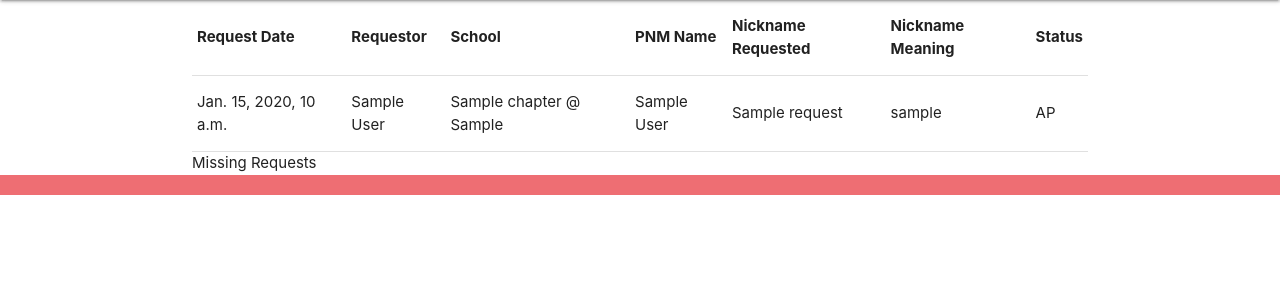
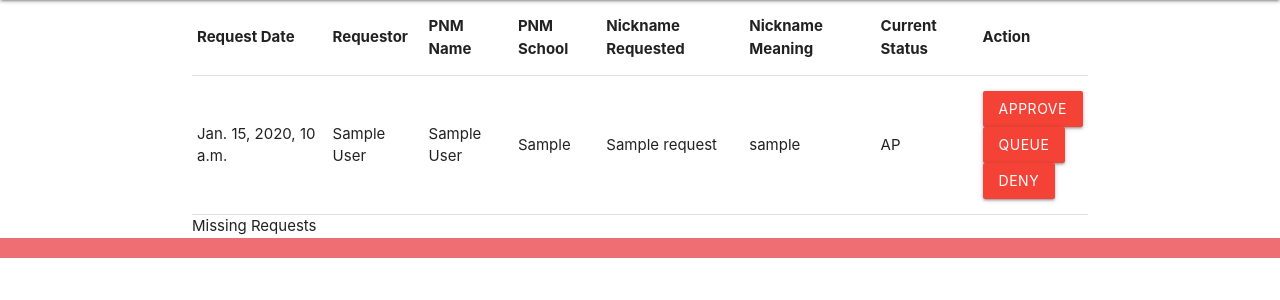
Before and after one commit to sylvialchen/kpl-nickname-request, a Django app: page /nickname_requests/ in a window 1280 px wide. Shown: the part 64-364 px from the top of the page. Run offline with Django 4.2, Linux system fonts and the light colour scheme; a user stored in the database is signed in; tables that the repository leaves empty hold one stand-in row (values such as "Sample post"); some libraries are stand-ins or nearby versions.

Commit message:
update status for nickname_requests, authorization for create

```diff
--- a/kpl_sister_nicknames/settings.py
+++ b/kpl_sister_nicknames/settings.py
@@ -10,7 +10,7 @@ For the full list of settings and their values, see
 https://docs.djangoproject.com/en/4.1/ref/settings/
 """
 
-import django_heroku
+# import django_heroku
 from pathlib import Path
 
 # Build paths inside the project like this: BASE_DIR / 'subdir'.
@@ -128,4 +128,4 @@ LOGOUT_REDIRECT_URL = '/accounts/login/'
 
 DEFAULT_AUTO_FIELD = "django.db.models.BigAutoField"
 
-django_heroku.settings(locals())
+# django_heroku.settings(locals())
--- a/main_app/templates/main_app/chapter_list.html
+++ b/main_app/templates/main_app/chapter_list.html
@@ -3,7 +3,11 @@
 {% block content %}
 
 <h3>Chapter List</h3>
+
+{% if perms.catalog.add_chapter %}
 <a href="{% url 'chapter_create' %}">Add a New Chapter</a>
+{% endif %}
+
 {% for chapter in object_list %}
 <div class="card">
   <a href="{% url 'chapter_detail' chapter.id %}">
--- a/main_app/templates/main_app/nickname_request_list.html
+++ b/main_app/templates/main_app/nickname_request_list.html
@@ -9,10 +9,10 @@
     Requestor
   </th>
   <th>
-    School
+    PNM Name
   </th>
   <th>
-    PNM Name
+    PNM School
   </th>
   <th>
     Nickname Requested
@@ -21,7 +21,10 @@
     Nickname Meaning
   </th>
   <th>
-    Status
+    Current Status
+  </th>
+  <th>
+    Action
   </th>
   {% if object_list %}
   {% for r in object_list %}
@@ -34,11 +37,11 @@
       {{ r.requestor.last_name }}
     </td>
     <td>
-      {{ r.pnm.process_chapter }}
+      {{ r.pnm.first_name }}
+      {{ r.pnm.last_name }}
     </td>
     <td>
-      {{ r.pnm.first_name }}
-      {{ r.pnm.last_name }}
+      {{ r.pnm.process_chapter.chapter_school }}
     </td>
     <td>
       {{ r.name }}
@@ -48,6 +51,23 @@
     </td>
     <td>
       {{ r.nickname_approval_status }}
+    </td>
+    <td>
+      <form action="{% url 'nickname_request_update' r.id %}" method="POST">
+        {% csrf_token %}
+        <input class="btn red" type="submit" value="Approve">
+      </form>
+
+      <form action="{% url 'nickname_request_queue' r.id %}" method="POST">
+        {% csrf_token %}
+        <input class="btn red" type="submit" value="Queue">
+      </form>
+
+      <form action="{% url 'nickname_request_deny' r.id %}" method="POST">
+        {% csrf_token %}
+        <input class="btn red" type="submit" value="Deny">
+      </form>
+
     </td>
   </tr>
 
--- a/main_app/urls.py
+++ b/main_app/urls.py
@@ -1,13 +1,13 @@
 from django.urls import path
 from . import views
-from . views import SisterList, ChapterList, Nickname_RequestList
+from . views import SisterList, ChapterList, Nickname_RequestList, PnmList
 
 urlpatterns = [
 
     # Lists
     path('sisters/', SisterList.as_view(), name='sister_index'),
     path('chapters/', ChapterList.as_view(), name='chapter_index'),
-    path('pnms/', views.pnm_index, name='pnm_index'),
+    path('pnms/', PnmList.as_view(), name='pnm_index'),
     path('nickname_requests/', Nickname_RequestList.as_view(),
          name='nickname_request_index'),
 
@@ -31,8 +31,13 @@ urlpatterns = [
          views.ChapterUpdate.as_view(), name='chapter_update'),
     path('pnms/<int:pk>/update/',
          views.PnmUpdate.as_view(), name='pnm_update'),
-    path('nickname_requests/<int:pk>/update/',
-         views.ChapterUpdate.as_view(), name='nickname_request_update'),
+    path('nickname_requests/<int:nr_id>/approve/',
+         views.nickname_request_approve, name='nickname_request_update'),
+    path('nickname_requests/<int:nr_id>/queue/',
+         views.nickname_request_queue, name='nickname_request_queue'),
+    path('nickname_requests/<int:nr_id>/deny/',
+         views.nickname_request_deny, name='nickname_request_deny'),
+
 
 
     # Detail
--- a/main_app/views.py
+++ b/main_app/views.py
@@ -6,8 +6,8 @@ from django.views.generic.detail import DetailView
 from .models import Chapter, Sister, Pnm, Nickname_Request
 from django.views.generic import ListView
 from . forms import Nickname_RequestForm
-from django.contrib.auth.decorators import login_required
-from django.contrib.auth.mixins import LoginRequiredMixin
+from django.contrib.auth.decorators import login_required, permission_required
+from django.contrib.auth.mixins import LoginRequiredMixin, PermissionRequiredMixin
 
 # Create your views here.
 
@@ -84,8 +84,9 @@ class Nickname_RequestDetail(LoginRequiredMixin, DetailView):
     fields = '__all__'
 
 
-class Nickname_RequestList(LoginRequiredMixin, ListView):
+class Nickname_RequestList(LoginRequiredMixin, PermissionRequiredMixin, ListView):
     model = Nickname_Request
+    permission_required = 'nickname_request.can_view'
 
 #####################################
 #####################################
@@ -158,16 +159,7 @@ def chapter_detail(request, chapter_id):
 
 
 @login_required
-def pnm_index(request):
-    pnm = Pnm.objects.all()
-    nickname_requests = Nickname_Request.objects.all()
-    return render(request, 'pnms/index.html', {
-        'pnm': pnm,
-        'nickname_requests': nickname_requests
-    })
-
-
-@login_required
+@permission_required('main_app.add_nickname_request')
 def nickname_request_create(request, pnm_id, *msg):
     pnm = Pnm.objects.get(id=pnm_id)
     nickname_request_form = Nickname_RequestForm()
@@ -194,6 +186,7 @@ def check_nickname_against_roster(name):
 
 
 @login_required
+@permission_required('main_app.add_nickname_request')
 def add_nickname_request(request, pnm_id, sister_id):
     form = Nickname_RequestForm(request.POST)
     if form.is_valid():
@@ -208,3 +201,25 @@ def add_nickname_request(request, pnm_id, sister_id):
             new_nickname_request.nickname_approval_status = 'RE'
             new_nickname_request.save()
             return redirect(f'/pnms/{pnm_id}')
+
+
+def nickname_request_approve(request, nr_id):
+    if (request.POST):
+        to_approve = Nickname_Request.objects.get(id=nr_id)
+        to_approve.nickname_approval_status = 'AP'
+        to_approve.save()
+    return redirect('/nickname_requests/')
+
+def nickname_request_queue(request, nr_id):
+    if (request.POST):
+        to_queue = Nickname_Request.objects.get(id=nr_id)
+        to_queue.nickname_approval_status = 'QU'
+        to_queue.save()
+    return redirect('/nickname_requests/')
+
+def nickname_request_deny(request, nr_id):
+    if (request.POST):
+        to_deny = Nickname_Request.objects.get(id=nr_id)
+        to_deny.nickname_approval_status = 'DE'
+        to_deny.save()
+    return redirect('/nickname_requests/')
```
Also changed, not shown: main_app/templates/main_app/pnm_list.html (added, +79 -0 lines), main_app/templates/main_app/sister_list.html (+8 -11 lines), main_app/templates/pnms/index.html (deleted, +0 -76 lines).
